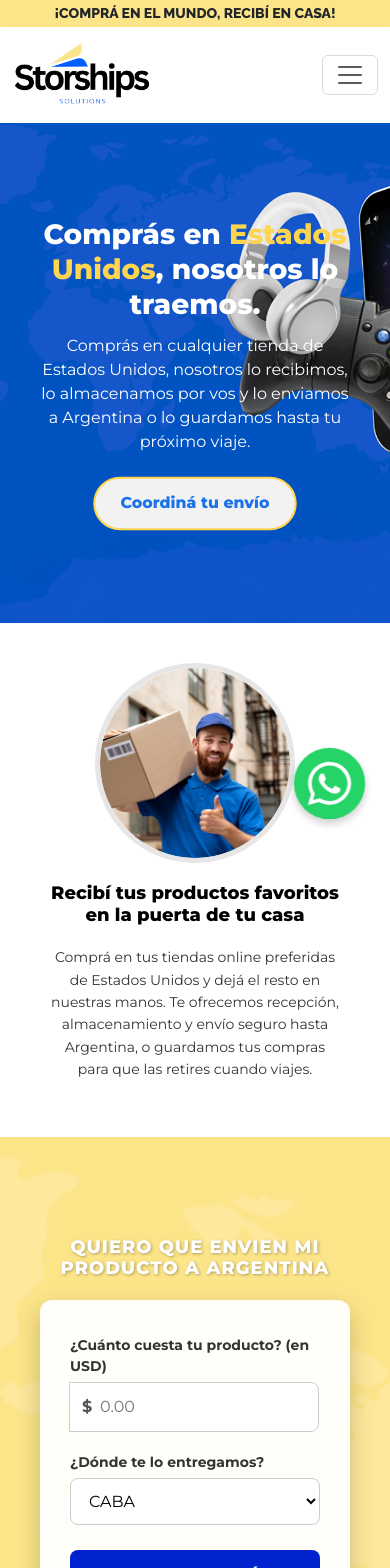
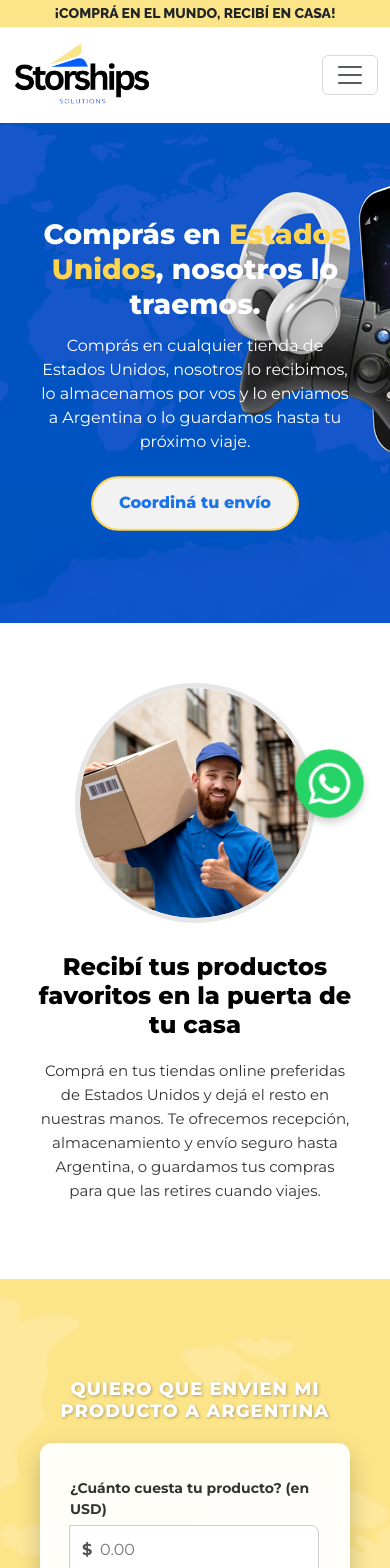
Before and after one commit to CapriaG/Storships-Solution, a React (Vite) app in the folder storships-solution/: page / in a window 390 px wide. Shown: the top 1568 px of the page. Built offline with nearby package versions, Linux system fonts and the light colour scheme.

Commit message:
changes custom.css, questions.css, services.css

```diff
--- a/storships-solution/src/styles/custom.css
+++ b/storships-solution/src/styles/custom.css
@@ -1,15 +1,19 @@
+/* === Custom Section Base === */
 .custom-section {
-  padding: 100px 480px;
   background-color: #fff;
+  /* CORRECCIÓN: Quitamos el 480px lateral. Usamos 20px por seguridad */
+  padding: 100px 20px;
+  width: 100%;
 }
 
 .custom-content {
   display: flex;
   align-items: center;
   justify-content: center;
-  max-width: 1200px;
+  /* CORRECCIÓN: Ajustamos max-width para que controle el centrado */
+  max-width: 1100px;
   margin: 0 auto;
-  gap: 50px;
+  gap: 80px; /* Más aire entre texto e imagen */
 }
 
 .custom-text h2 {
@@ -27,7 +31,7 @@
   font-weight: 400;
   color: #444;
   line-height: 1.6;
-  max-width: 550px;
+  /* Quitamos max-width fijo aquí para que fluya con el flexbox */
   margin-bottom: 30px;
 }
 
@@ -42,6 +46,8 @@
   background: transparent;
   cursor: pointer;
   transition: all 0.3s ease;
+  text-decoration: none; /* Por si usas etiqueta <a> */
+  display: inline-block;
 }
 
 .custom-btn:hover {
@@ -56,37 +62,38 @@
   object-fit: cover;
   border-radius: 50%;
   border: 6px solid #f2f2f2;
+  flex-shrink: 0; /* IMPORTANTE: Evita que la imagen se aplaste */
 }
 
-/* === Responsive ajustes (igual que services) === */
-@media (max-width: 1200px) {
+/* === Responsive ajustes === */
+
+/* Laptops pequeñas y Tablets Horizontal */
+@media (max-width: 1024px) {
   .custom-section {
-    padding: 60px 80px; /* menos padding */
+    padding: 80px 20px;
   }
 
   .custom-content {
-    gap: 30px;
+    max-width: 90%;
+    gap: 40px;
   }
 
   .custom-image img {
     width: 280px;
     height: 280px;
   }
-
-  .custom-text h2 {
-    font-size: 24px;
-  }
 }
 
+/* Tablets Vertical y Móviles */
 @media (max-width: 900px) {
   .custom-section {
-    padding: 50px 40px;
+    padding: 60px 20px;
   }
 
   .custom-content {
-    flex-direction: column-reverse; /* imagen arriba, texto abajo */
+    flex-direction: column-reverse; /* Mantiene tu elección de invertir orden */
     text-align: center;
-    gap: 20px;
+    gap: 30px;
   }
 
   .custom-image img {
@@ -94,27 +101,11 @@
     height: 240px;
   }
 
+  .custom-text h2 {
+    font-size: 24px;
+  }
+
   .custom-text p {
-    max-width: 100%;
     font-size: 15px;
   }
 }
-
-@media (max-width: 500px) {
-  .custom-section {
-    padding: 40px 50px;
-  }
-
-  .custom-image img {
-    width: 200px;
-    height: 200px;
-  }
-
-  .custom-text h2 {
-    font-size: 17px;
-  }
-
-  .custom-text p {
-    font-size: 13px;
-  }
-}
--- a/storships-solution/src/styles/questions.css
+++ b/storships-solution/src/styles/questions.css
@@ -60,22 +60,59 @@
   height: auto;
 }
 
-/* === Responsive === */
-@media (max-width: 1200px) {
-  .question-card {
-    width: 230px;
-  }
-}
+/* === Responsive Moderno === */
 
 @media (max-width: 900px) {
+  .questions-section {
+    padding: 60px 0; /* Quitamos padding lateral para que el carrusel toque los bordes */
+    overflow: hidden; /* Evita scroll horizontal en toda la página */
+  }
+
+  .questions-title {
+    padding: 0 20px; /* Le devolvemos el padding solo al título */
+    margin-bottom: 30px;
+    font-size: 24px;
+  }
+
   .questions-container {
-    flex-direction: column;
-    align-items: center;
+    display: flex;
+    flex-direction: row; /* Forzamos fila, no columna */
+    flex-wrap: nowrap; /* IMPORTANTE: No dejar que bajen */
+    justify-content: flex-start; /* Alineado al inicio */
+    align-items: stretch; /* Todas las cards misma altura */
+    gap: 15px;
+
+    overflow-x: auto; /* Habilita el scroll horizontal */
+    scroll-snap-type: x mandatory; /* Efecto imán al soltar */
+
+    padding: 20px 20px 40px 20px; /* Padding extra abajo para la sombra */
+
+    /* Ocultar barra de scroll (opcional, para estética limpia) */
+    scrollbar-width: none; /* Firefox */
+    -ms-overflow-style: none; /* IE/Edge */
+  }
+
+  /* Ocultar barra de scroll en Chrome/Safari */
+  .questions-container::-webkit-scrollbar {
+    display: none;
   }
 
   .question-card {
-    width: 80%;
-    max-width: 400px;
-    min-height: auto;
+    /* TRUCO UX: */
+    min-width: 85%; /* Ocupa casi toda la pantalla */
+    max-width: 85%; /* Asegura que no crezca más */
+
+    scroll-snap-align: center; /* La tarjeta se centra sola al soltar */
+    margin: 0; /* Reseteamos margenes */
+
+    /* Ajustes visuales para mobile */
+    padding: 20px;
+    display: flex;
+    flex-direction: column;
+    justify-content: space-between; /* Envía el logo al fondo si hay espacio */
+  }
+
+  .question-card:first-child {
+    margin-left: 0;
   }
 }
--- a/storships-solution/src/styles/services.css
+++ b/storships-solution/src/styles/services.css
@@ -1,16 +1,20 @@
 /* === Services Base === */
 .services-section {
   background-color: #fff;
-  padding: 100px 480px;
+  /* CAMBIO CLAVE: Quitamos el 480px.
+     Usamos "20px" a los costados solo para que no toque el borde en móviles */
+  padding: 100px 20px;
+  width: 100%;
 }
 
 .services-container {
   display: flex;
   align-items: center;
   justify-content: center;
-  max-width: 1200px;
+  /* CAMBIO CLAVE: Esto es lo que centra el contenido, no el padding */
+  max-width: 1000px;
   margin: 0 auto;
-  gap: 50px;
+  gap: 80px; /* Aumenté un poco el gap para que respiren */
 }
 
 .services-image img {
@@ -19,6 +23,7 @@
   border-radius: 50%;
   object-fit: cover;
   border: 5px solid #e6e6e6;
+  flex-shrink: 0; /* Evita que la imagen se aplaste si falta espacio */
 }
 
 .services-text h2 {
@@ -35,38 +40,38 @@
   font-size: 16px;
   color: #333;
   line-height: 1.6;
-  max-width: 550px;
+  /* Quitamos el max-width fijo para que se adapte al contenedor flex */
 }
 
 /* === Responsive ajustes === */
-@media (max-width: 1200px) {
+
+/* Tablet y Laptops pequeñas (o zoom 125%) */
+@media (max-width: 1024px) {
   .services-section {
-    padding: 60px 80px; /* menos padding */
+    padding: 80px 20px;
   }
 
   .services-container {
-    gap: 30px;
+    max-width: 90%; /* Asegura que no se pegue a los bordes */
+    gap: 40px;
   }
 
   .services-image img {
     width: 280px;
     height: 280px;
   }
-
-  .services-text h2 {
-    font-size: 24px;
-  }
 }
 
-@media (max-width: 900px) {
+/* Móviles y Tablets verticales */
+@media (max-width: 768px) {
   .services-section {
-    padding: 50px 40px;
+    padding: 60px 20px;
   }
 
   .services-container {
-    flex-direction: column; /* imagen arriba, texto abajo */
+    flex-direction: column; /* Pone uno arriba del otro */
     text-align: center;
-    gap: 20px;
+    gap: 30px;
   }
 
   .services-image img {
@@ -74,27 +79,11 @@
     height: 240px;
   }
 
+  .services-text h2 {
+    font-size: 24px;
+  }
+
   .services-text p {
-    max-width: 100%;
     font-size: 15px;
   }
 }
-
-@media (max-width: 500px) {
-  .services-section {
-    padding: 40px 50px;
-  }
-
-  .services-image img {
-    width: 200px;
-    height: 200px;
-  }
-
-  .services-text h2 {
-    font-size: 18px;
-  }
-
-  .services-text p {
-    font-size: 14px;
-  }
-}
```
